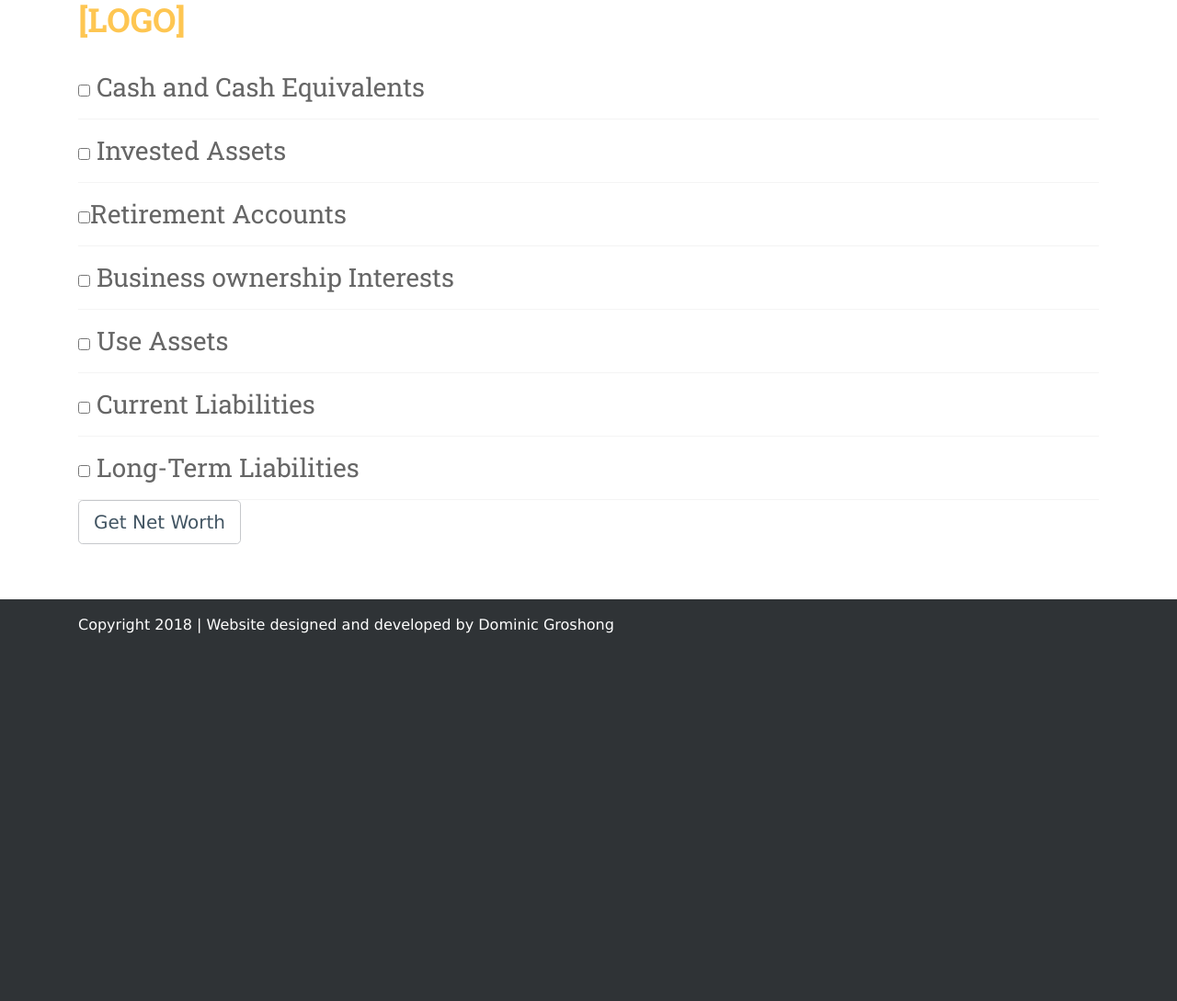
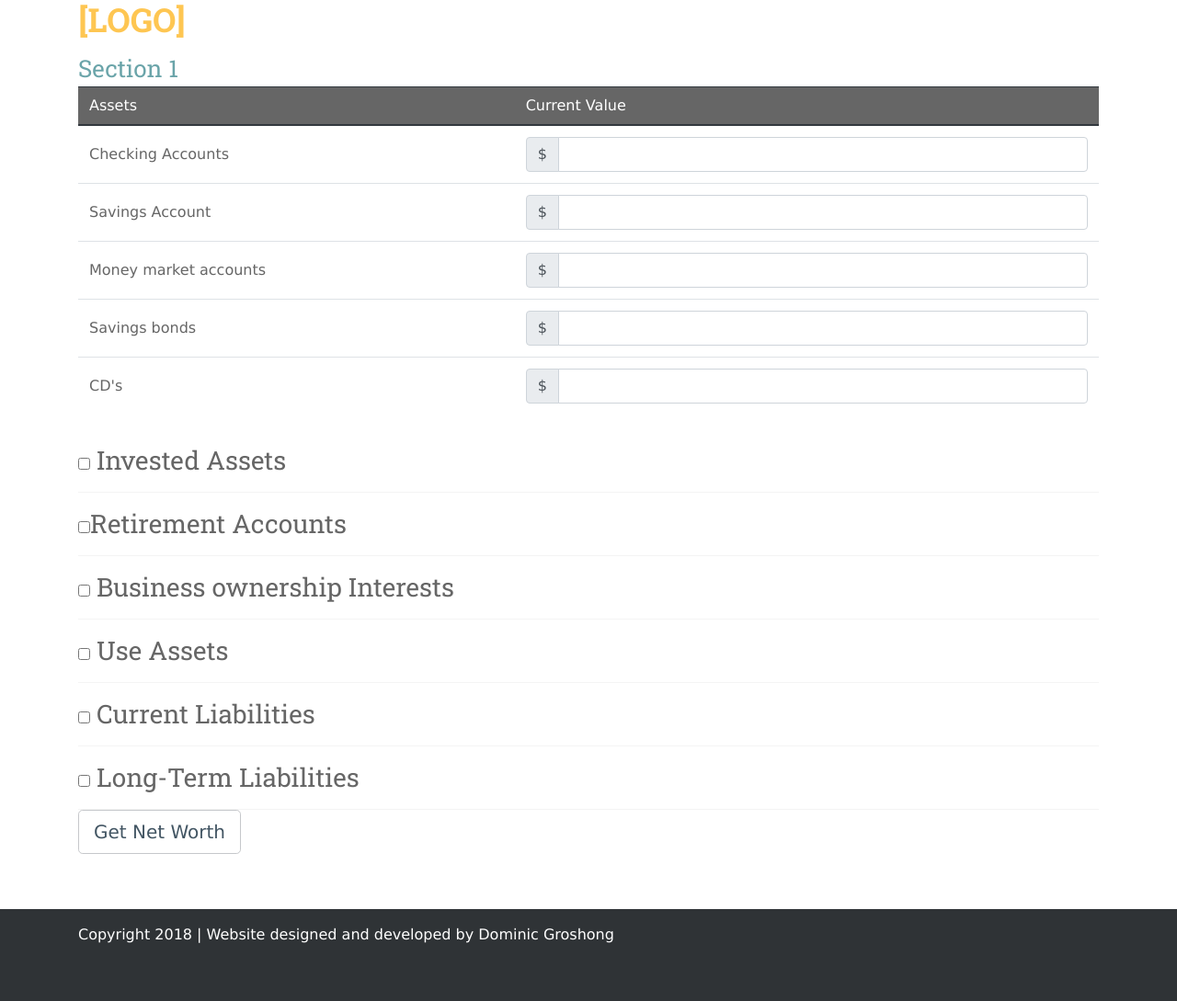
Before and after one commit to Dominic-Groshong/xzonos.github.io, a Jekyll site: the page HW2/index.html, which Jekyll copies as it is, in a window 1280 px wide. Shown: the whole page at 92% size. Built offline with Jekyll 4.4.1, drawn with Linux system fonts in a browser that asks for light colours; nearby versions of some CDN libraries; before the commit the page ends 900 px from its top, so only the background shows below that; some of the changed lines change nothing that is shown.

Commit message:
Think im out of sync

```diff
--- a/HW2/index.html
+++ b/HW2/index.html
@@ -23,15 +23,9 @@
       <div class="col-lg-12">
 
 
-        <div class="form-group">
-          <div class="checkbox">
-            <label data-toggle="collapse" data-target="#collapseOne" aria-expanded="false" aria-controls="collapseOne">
-              <h2><input type="checkbox" class=".checkbox" /> Cash and Cash Equivalents</h2>
-            </label>
-          </div>
-        </div>
-
-        <div id="collapseOne" aria-expanded="false" class="collapse well">
+        <div id="accordion">
+          <h3>Section 1</h3>
+        <div>
           <table class="table">
             <thead class="thead-dark">
               <tr>
@@ -102,6 +96,7 @@
 
           </table>
         </div>
+      </div>
 
         <div class="form-group">
           <div class="checkbox">
--- a/HW2/js/scripts.js
+++ b/HW2/js/scripts.js
@@ -1,3 +1,17 @@
+
+
+$(document).ready(function() {
+	$( function() {
+		$( "#accordion" ).accordion();
+	} );
+});
+
+var cashArray = new Array();
+
+$('input[type=number]').each(fuction(){
+	cashArray.push($(this).val())
+});
+
 function findCash(){
 	var arr = document.getElementsByName('cash');
 	var total = 0;
@@ -64,20 +78,3 @@
 
 	document.getElementById("netWorth").innerHTML = "<h3>Net Worth: " + totalAssets + "</h3>";
 }
-
-
-
-
-$('.collapse').collapse();
-
-$('.panel-heading h4 a input[type=checkbox]').on('click', function(e) {
-    e.stopPropagation();
-    $(this).parent().trigger('click');   // <---  HERE
-});
-
-$('#collapseOne').on('show.bs.collapse', function(e) {
-    if(!$('.panel-heading h4 a input[type=checkbox]').is(':checked'))
-    {
-        return false;
-    }
-});
```
